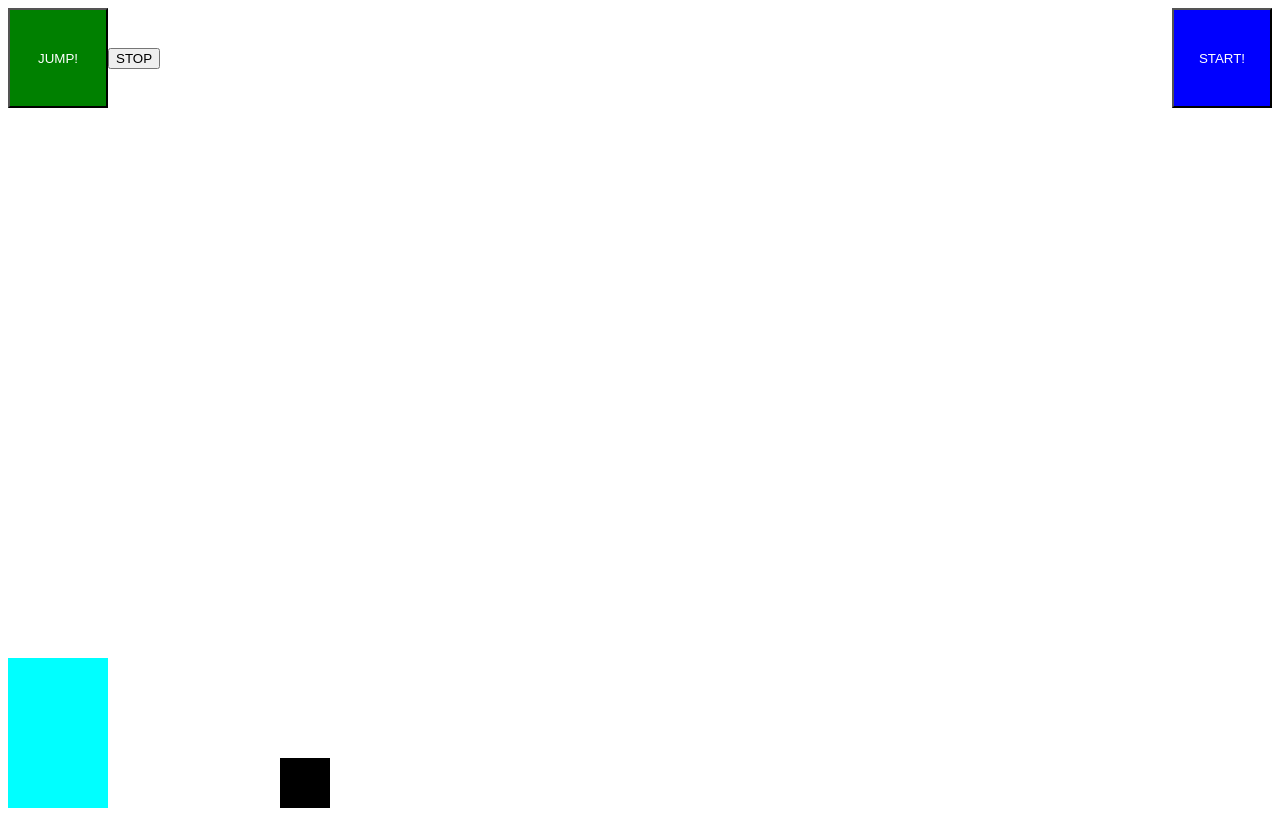
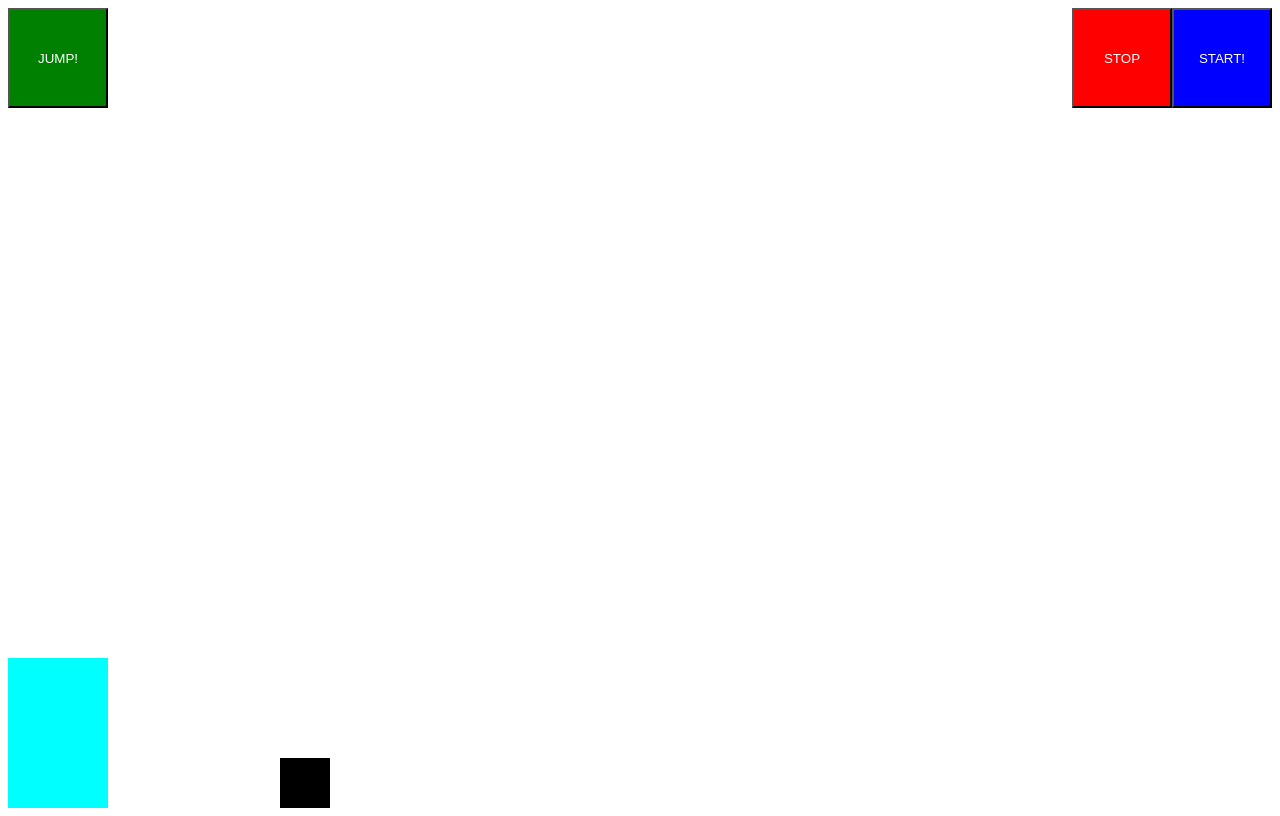
Before and after one commit to salmonco/embeddable-mini-game, a website built with Vite: page index.html in a window 1280 px wide. Both pictures are taken after a click on the button "START!". Built offline with nearby package versions, Linux system fonts and the light colour scheme.

Commit message:
ui: 중단 버튼 스타일

```diff
--- a/src/style.css
+++ b/src/style.css
@@ -33,3 +33,11 @@
     color: white;
     float: right;
 }
+
+#stopButton {
+    width: 100px;
+    height: 100px;
+    background-color: red;
+    color: white;
+    float: right;
+}
```
